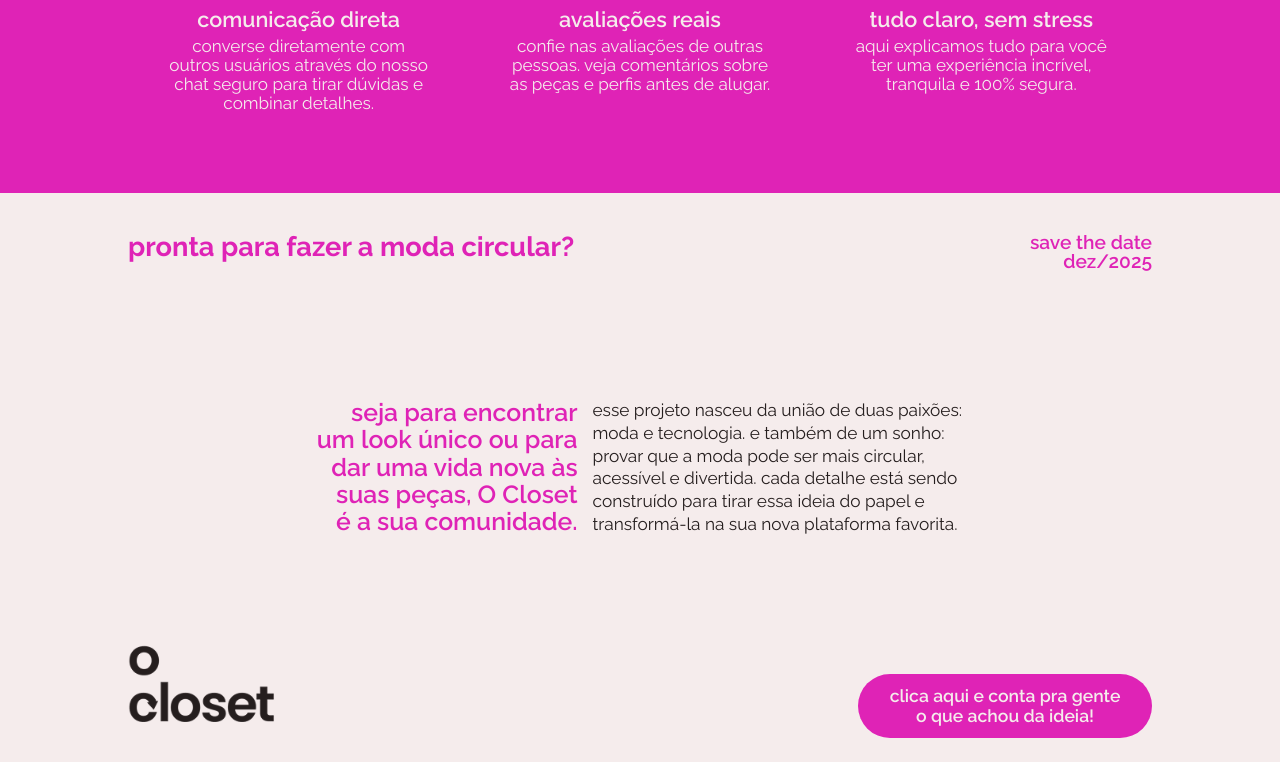
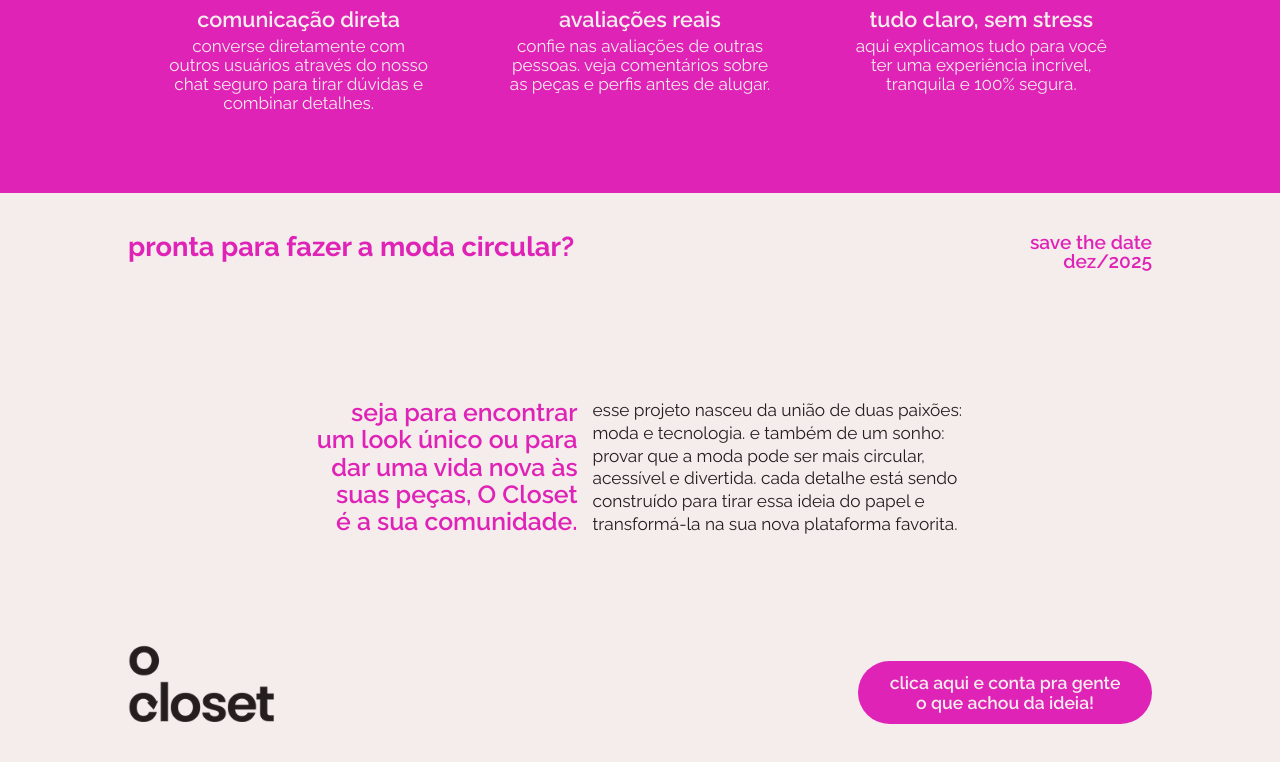
Before and after one commit to juzanotta/OCloset, a React (Vite) app: page / in a window 1280 px wide. Shown: the part 3183-3945 px from the top of the page. Built offline with nearby package versions, Linux system fonts and the light colour scheme.

Commit message:
ajustes cta

```diff
--- a/src/components/Section5.css
+++ b/src/components/Section5.css
@@ -148,7 +148,7 @@
     font-weight: 600;
     border-radius: 8em;
     padding: .7em 1.6em;
-    margin-top: 1em;
+    margin-bottom: .5em;
     width: 13.5em;
     text-align: center;
     line-height: 1.1em;
```
